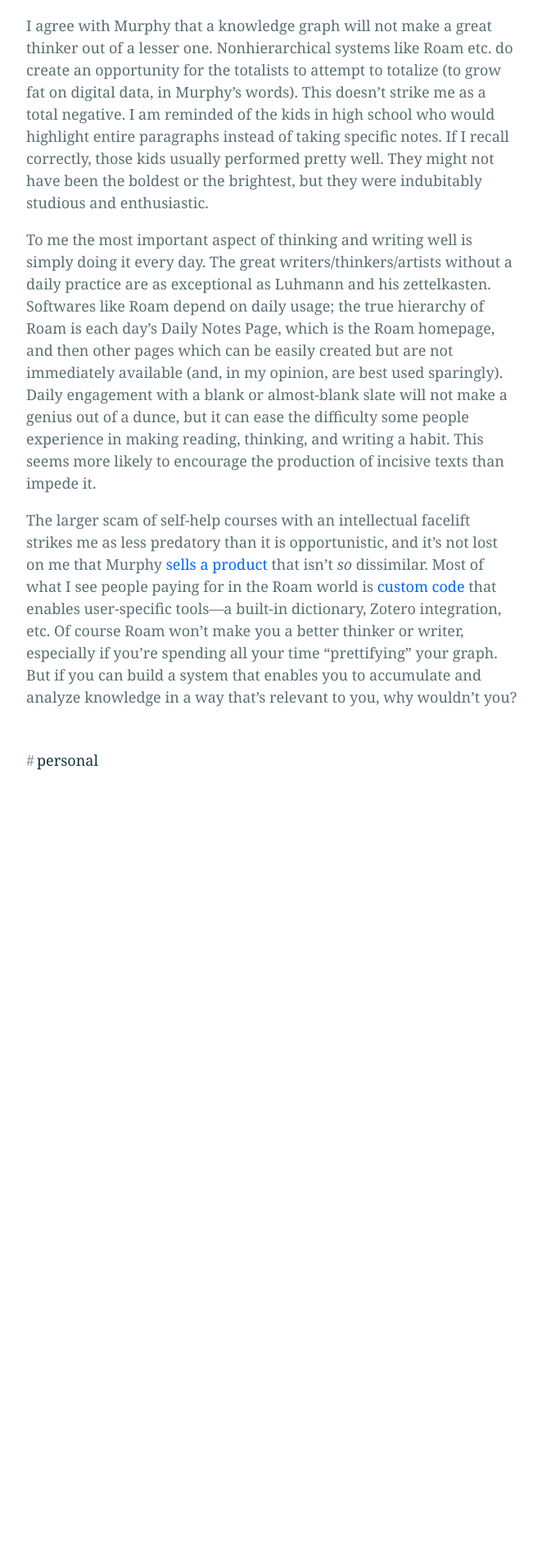
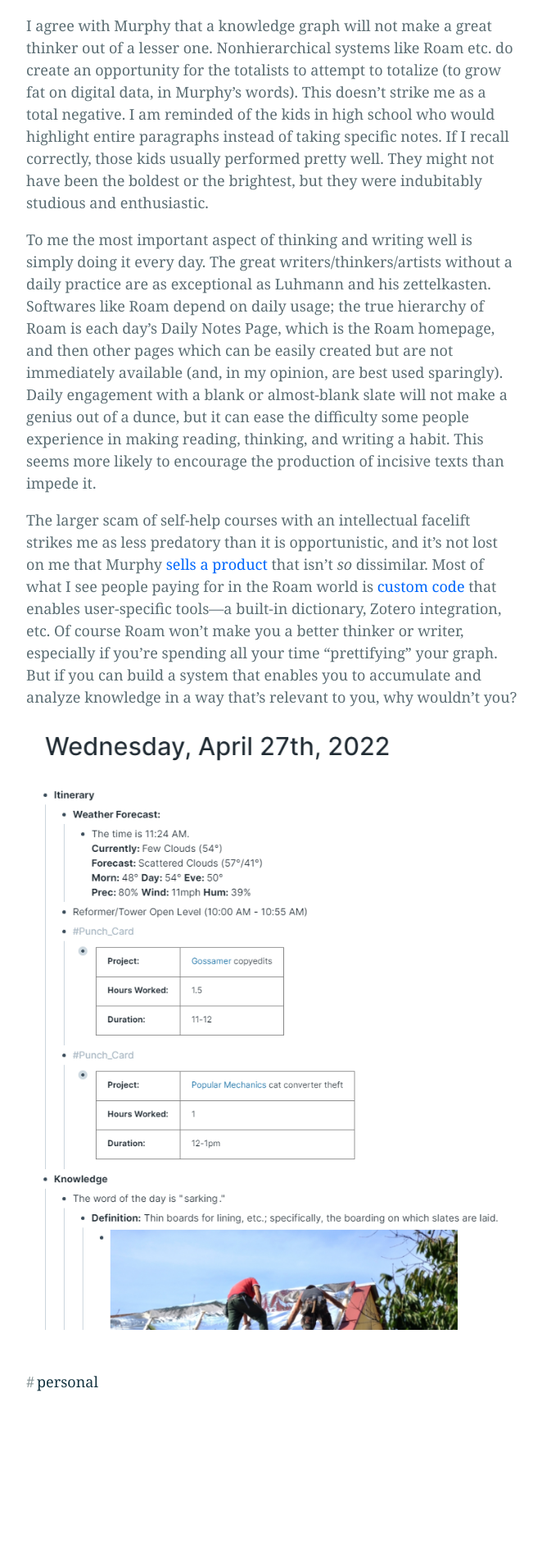
Before and after one commit to bliss-st/ss-website, a Jekyll site: the page built from _posts/2022-4-27-in-defense.md, in a window 1280 px wide. Shown: the part 1534-3433 px from the top of the page at 82% size, without its empty margins (308-970 px from the left). Built offline with Jekyll 4.4.1, drawn with Linux system fonts in a browser that asks for light colours; before the commit the page ends 2675 px from its top, so only the background shows below that.

Commit message:
roam pic

```diff
--- a/_posts/2022-4-27-in-defense.md
+++ b/_posts/2022-4-27-in-defense.md
@@ -16,3 +16,5 @@
 To me the most important aspect of thinking and writing well is simply doing it every day. The great writers/thinkers/artists without a daily practice are as exceptional as Luhmann and his zettelkasten. Softwares like Roam depend on daily usage; the true hierarchy of Roam is each day's Daily Notes Page, which is the Roam homepage, and then other pages which can be easily created but are not immediately available (and, in my opinion, are best used sparingly). Daily engagement with a blank or almost-blank slate will not make a genius out of a dunce, but it can ease the difficulty some people experience in making reading, thinking, and writing a habit. This seems more likely to encourage the production of incisive texts than impede it.
 
 The larger scam of self-help courses with an intellectual facelift strikes me as less predatory than it is opportunistic, and it's not lost on me that Murphy [sells a product]("https://indiethinkers.org/") that isn't <em>so</em> dissimilar. Most of what I see people paying for in the Roam world is [custom code]("https://roamjs.com/extensions/smartblocks/smartblocks_store") that enables user-specific tools—a built-in dictionary, Zotero integration, etc. Of course Roam won't make you a better thinker or writer, especially if you're spending all your time "prettifying" your graph. But if you can build a system that enables you to accumulate and analyze knowledge in a way that's relevant to you, why wouldn't you?
+
+![roam](/assets/roam.png)
```
Also changed, not shown: assets/roam.png (added).
